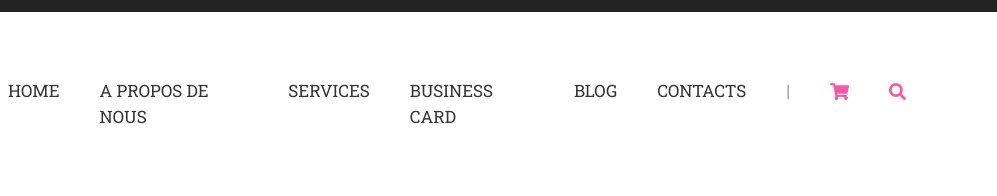
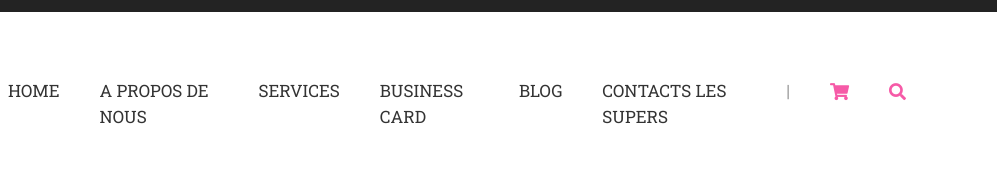
Before and after one commit to bosstkd/gitCmdTests, a plain HTML site: page index.html in a window 1280 px wide. Shown: the part 43-239 px from the top of the page, 283-1280 px from the left. Drawn offline with nearby package versions, Linux system fonts and the light colour scheme.

Commit message:
Modification du index.html contacts pour contacts les supers, sur la branche master

```diff
--- a/index.html
+++ b/index.html
@@ -57,7 +57,7 @@
 	            <a class="menu" href="services.html">SERVICES</a>
 	            <a class="menu" href="#">BUSINESS CARD</a>
 	            <a class="menu" href="blog.html">BLOG</a>
-	            <a class="menu  last-spc" href="contacts.html">CONTACTS</a>
+	            <a class="menu  last-spc" href="contacts.html">CONTACTS LES SUPERS</a>
 	              <span class="menu last-spc color-line"> | </span>
 	             <a class="menu icon-color last-spc" href="#"><i class="fas fa-shopping-cart"></i></a>
 	            <a class="menu icon-color  last-spc" href="#"><i class="fas fa-search"></i></a>
```
